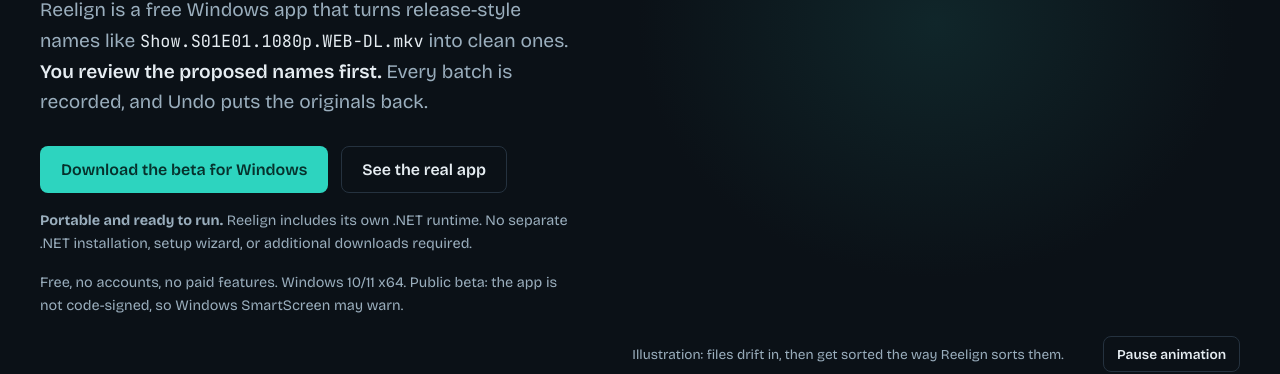
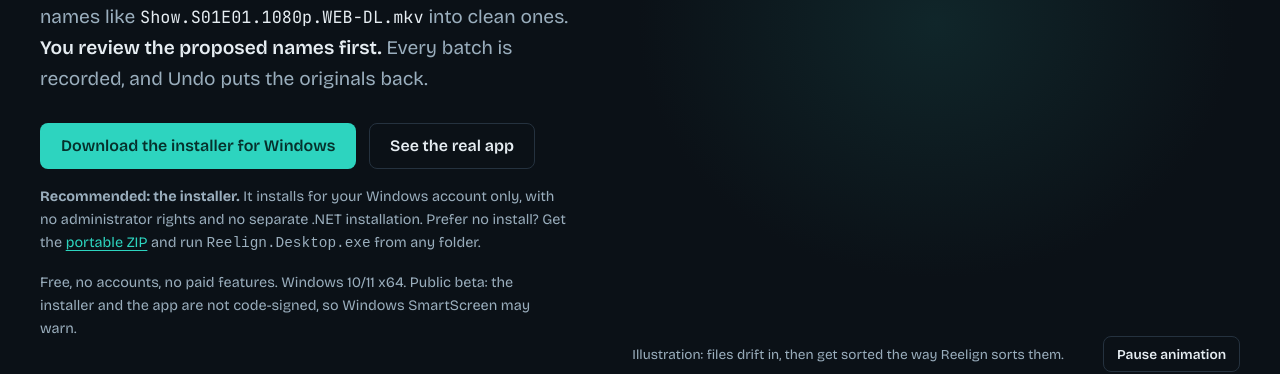
Before and after one commit to Neon-Nomad/reelign-releases, a plain HTML site: page index.html in a window 1280 px wide. Shown: the part 437-811 px from the top of the page. Drawn offline with Linux system fonts and the light colour scheme.

Commit message:
Site: installer is the recommended download; portable ZIP stays as alternative

```diff
--- a/index.html
+++ b/index.html
@@ -199,11 +199,11 @@ footer p{margin:0 0 .75rem;max-width:52rem}
       <h1>See every new filename before anything changes.</h1>
       <p class="lede">Reelign is a free Windows app that turns release-style names like <code>Show.S01E01.1080p.WEB-DL.mkv</code> into clean ones. <strong>You review the proposed names first.</strong> Every batch is recorded, and Undo puts the originals back.</p>
       <div class="cta-row">
-        <a class="btn primary" href="https://github.com/Neon-Nomad/reelign-releases/releases/tag/beta-2">Download the beta for Windows</a>
+        <a class="btn primary" href="https://github.com/Neon-Nomad/reelign-releases/releases/download/beta-2/Reelign-beta-2-win-x64-setup.exe">Download the installer for Windows</a>
         <a class="btn ghost" href="#app">See the real app</a>
       </div>
-      <p class="fine"><strong>Portable and ready to run.</strong> Reelign includes its own .NET runtime. No separate .NET installation, setup wizard, or additional downloads required.</p>
-      <p class="fine">Free, no accounts, no paid features. Windows 10/11 x64. Public beta: the app is not code-signed, so Windows SmartScreen may warn.</p>
+      <p class="fine"><strong>Recommended: the installer.</strong> It installs for your Windows account only, with no administrator rights and no separate .NET installation. Prefer no install? Get the <a href="https://github.com/Neon-Nomad/reelign-releases/releases/download/beta-2/Reelign-beta-2-win-x64.zip">portable ZIP</a> and run <code>Reelign.Desktop.exe</code> from any folder.</p>
+      <p class="fine">Free, no accounts, no paid features. Windows 10/11 x64. Public beta: the installer and the app are not code-signed, so Windows SmartScreen may warn.</p>
     </div>
 
     <div class="stage-col">
@@ -389,9 +389,9 @@ footer p{margin:0 0 .75rem;max-width:52rem}
 <section id="faq" aria-labelledby="faq-h">
   <div class="wrap">
     <h2 id="faq-h">Questions</h2>
-    <details><summary>Can I download it?</summary><p>Yes. The public beta is a portable ZIP on the <a href="https://github.com/Neon-Nomad/reelign-releases/releases/tag/beta-2">GitHub release page</a>, with its SHA-256 checksum. Unzip it anywhere and run <code>Reelign.Desktop.exe</code>; there is no installer. Please try it on copies of your media first.</p></details>
-    <details><summary>Why is the download approximately 46 MB?</summary><p>Reelign includes the .NET runtime it needs to run. That makes the download a little larger, but everything is included. Just extract the ZIP and launch Reelign. No separate .NET installation required.</p></details>
-    <details><summary>What do I need to run it?</summary><p>A 64-bit Windows PC. The app is self-contained, so you do not install .NET separately. The beta is not code-signed (a certificate costs money and Reelign is free), so Windows SmartScreen may show "Windows protected your PC". To continue, choose More info, then Run anyway. To confirm the file is the one we published, compare its SHA-256 with the checksum on the release page: in PowerShell, <code>Get-FileHash .\Reelign-beta-2-win-x64.zip</code>.</p></details>
+    <details><summary>Can I download it?</summary><p>Yes. The public beta comes two ways on the <a href="https://github.com/Neon-Nomad/reelign-releases/releases/tag/beta-2">GitHub release page</a>, each with its SHA-256 checksum: a Windows installer (recommended) and a portable ZIP. The installer sets Reelign up for your account only, adds a Start Menu shortcut (and an optional desktop one), and appears in Windows Installed Apps so you can uninstall it. Uninstalling keeps your settings and rename history. The ZIP needs no install: unzip it anywhere and run <code>Reelign.Desktop.exe</code>. Please try it on copies of your media first.</p></details>
+    <details><summary>Why is the download 34 to 46 MB?</summary><p>Reelign includes the .NET runtime it needs to run. That makes the download a little larger, but everything is included. The installer is approximately 34 MB and the portable ZIP approximately 46 MB. No separate .NET installation required.</p></details>
+    <details><summary>What do I need to run it?</summary><p>A 64-bit Windows PC. The app is self-contained, so you do not install .NET separately. The installer and the app are not code-signed (a certificate costs money and Reelign is free), so Windows SmartScreen may show "Windows protected your PC". To continue, choose More info, then Run anyway. To confirm the file is the one we published, compare its SHA-256 with the checksum on the release page: in PowerShell, <code>Get-FileHash .\Reelign-beta-2-win-x64-setup.exe</code> (or the <code>.zip</code>).</p></details>
     <details><summary>Do I need an API key?</summary><p>Not for TV shows. For movies you need your own TMDB API Read Access Token, which is free from TMDB. It stays in memory for the session unless you choose to remember it, and then Windows protects it for your account.</p></details>
     <details><summary>Is it safe for my library?</summary><p>Reelign previews every change, keeps a journal and offers Undo, but no tool should be your only copy. While it is in beta, try it on copies first and keep your usual backups. If a batch is interrupted, Reelign blocks uncertain results instead of guessing.</p></details>
     <details><summary>Does it work with Plex and Kodi?</summary><p>The naming presets follow their conventions. Verified NFO import is so far confirmed only for Jellyfin, and the Plex and Kodi checks are still to do.</p></details>
@@ -403,8 +403,8 @@ footer p{margin:0 0 .75rem;max-width:52rem}
   <div class="wrap">
     <div class="box">
       <h2 id="join-h">Try the public beta</h2>
-      <p>Download the ZIP, try it on copies of your media, and tell us what you find. Say which media server you use and roughly how many files you rename.</p>
-      <a class="btn primary" href="https://github.com/Neon-Nomad/reelign-releases/releases/tag/beta-2">Download the beta for Windows</a> <a class="btn ghost" href="https://github.com/Neon-Nomad/reelign-releases/issues/new">Report a problem</a>
+      <p>Download the installer (or the <a href="https://github.com/Neon-Nomad/reelign-releases/releases/download/beta-2/Reelign-beta-2-win-x64.zip">portable ZIP</a>), try it on copies of your media, and tell us what you find. Say which media server you use and roughly how many files you rename.</p>
+      <a class="btn primary" href="https://github.com/Neon-Nomad/reelign-releases/releases/download/beta-2/Reelign-beta-2-win-x64-setup.exe">Download the installer for Windows</a> <a class="btn ghost" href="https://github.com/Neon-Nomad/reelign-releases/issues/new">Report a problem</a>
     </div>
   </div>
 </section>
@@ -735,8 +735,10 @@ function start(THREE) {
   } catch (e) {}
   if (ok.indexOf(ref) === -1) ref = '';
   var name = 'download-' + (ref || 'direct');
-  var links = document.querySelectorAll('a.btn.primary[href*="releases/tag/beta-2"]');
+  var links = document.querySelectorAll('a.btn.primary[href$="beta-2-win-x64-setup.exe"]');
   for (var i = 0; i < links.length; i++) links[i].setAttribute('data-goatcounter-click', name);
+  var zips = document.querySelectorAll('a[href$="beta-2-win-x64.zip"]');
+  for (var j = 0; j < zips.length; j++) zips[j].setAttribute('data-goatcounter-click', 'download-zip-' + (ref || 'direct'));
 })();
 </script>
 <script data-goatcounter="https://reelign.goatcounter.com/count" async src="//gc.zgo.at/count.js"></script>
```
Also changed, not shown: legal.html (+4 -2 lines), 1 other file.
